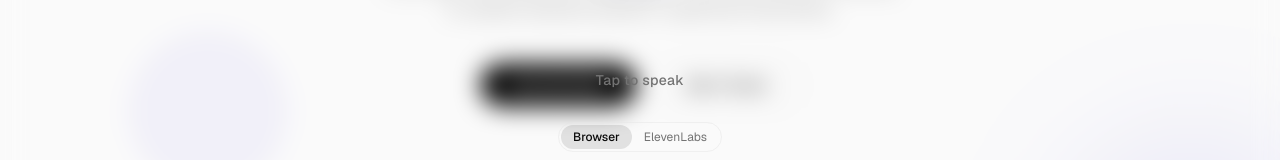
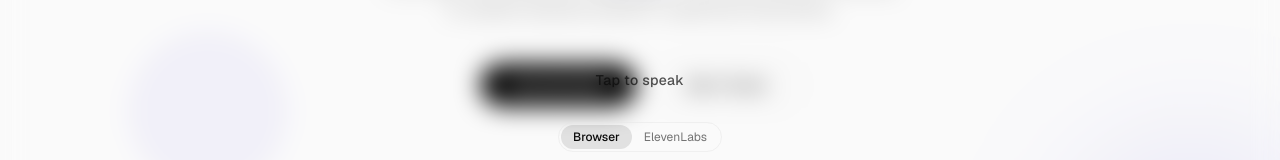
Before and after one commit to YarDol/portfolio, a Next.js app: page /en in a window 1280 px wide. Both pictures are taken after a click on the button "Voice". Shown: the part 449-609 px from the top of the page. Built offline with nearby package versions, Linux system fonts and the light colour scheme.

Commit message:
improve text visibility

```diff
--- a/src/components/voice/voice-widget.tsx
+++ b/src/components/voice/voice-widget.tsx
@@ -160,7 +160,7 @@ export function VoiceWidget({ locale = "en" }: { locale?: string }) {
                       animate={{ opacity: 1, y: 0 }}
                       exit={{ opacity: 0, y: -5 }}
                       transition={{ duration: 0.18 }}
-                      className="text-sm text-muted font-medium tracking-wide"
+                      className="text-sm text-foreground/70 font-medium tracking-wide"
                     >
                       {t(state)}
                     </motion.p>
@@ -188,7 +188,7 @@ export function VoiceWidget({ locale = "en" }: { locale?: string }) {
                       animate={{ opacity: 1 }}
                       exit={{ opacity: 0 }}
                       transition={{ duration: 0.2 }}
-                      className="text-xs text-muted leading-relaxed max-w-60"
+                      className="text-xs leading-relaxed max-w-60 text-foreground/85"
                     >
                       {currentResponse}
                     </motion.p>
```
